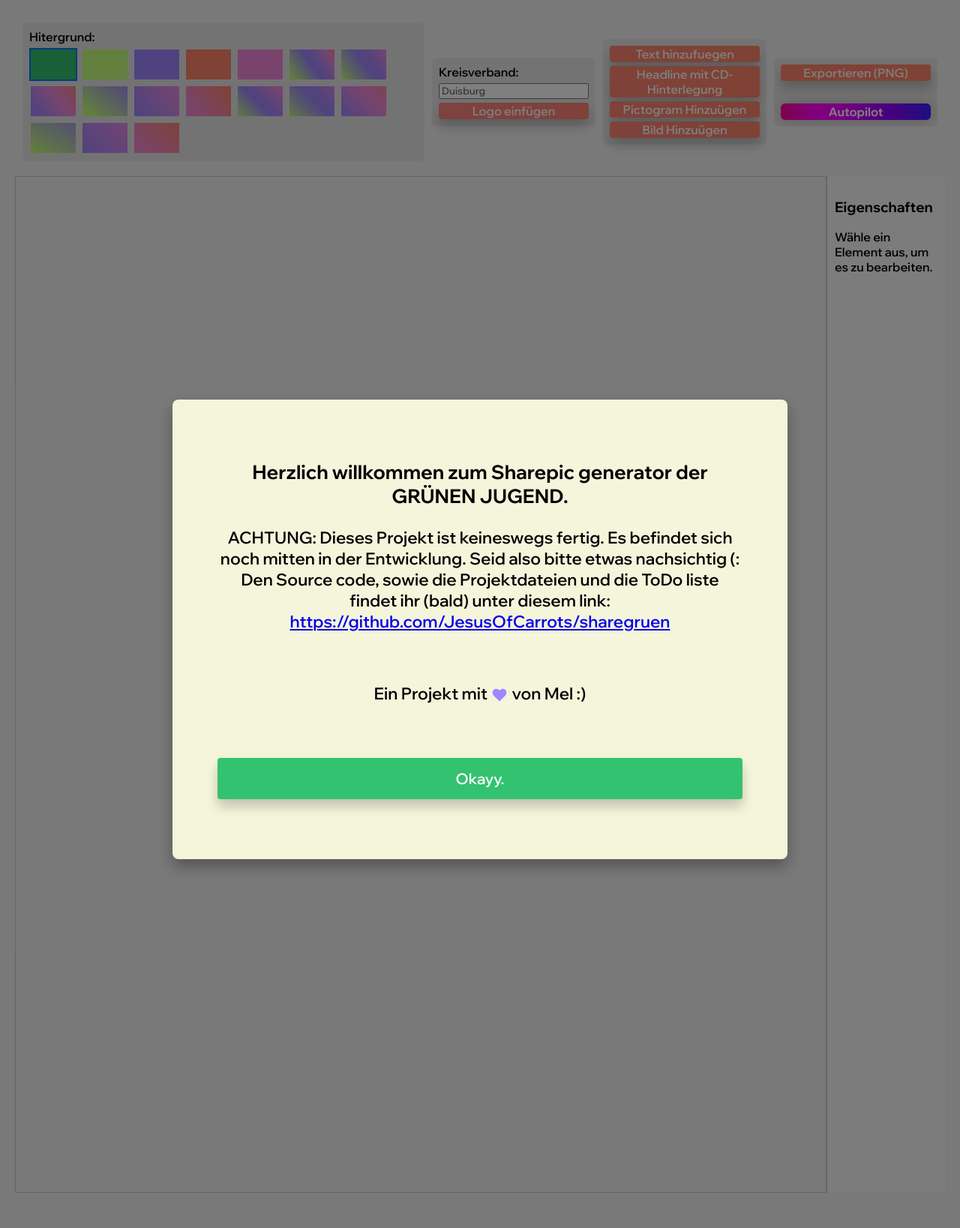
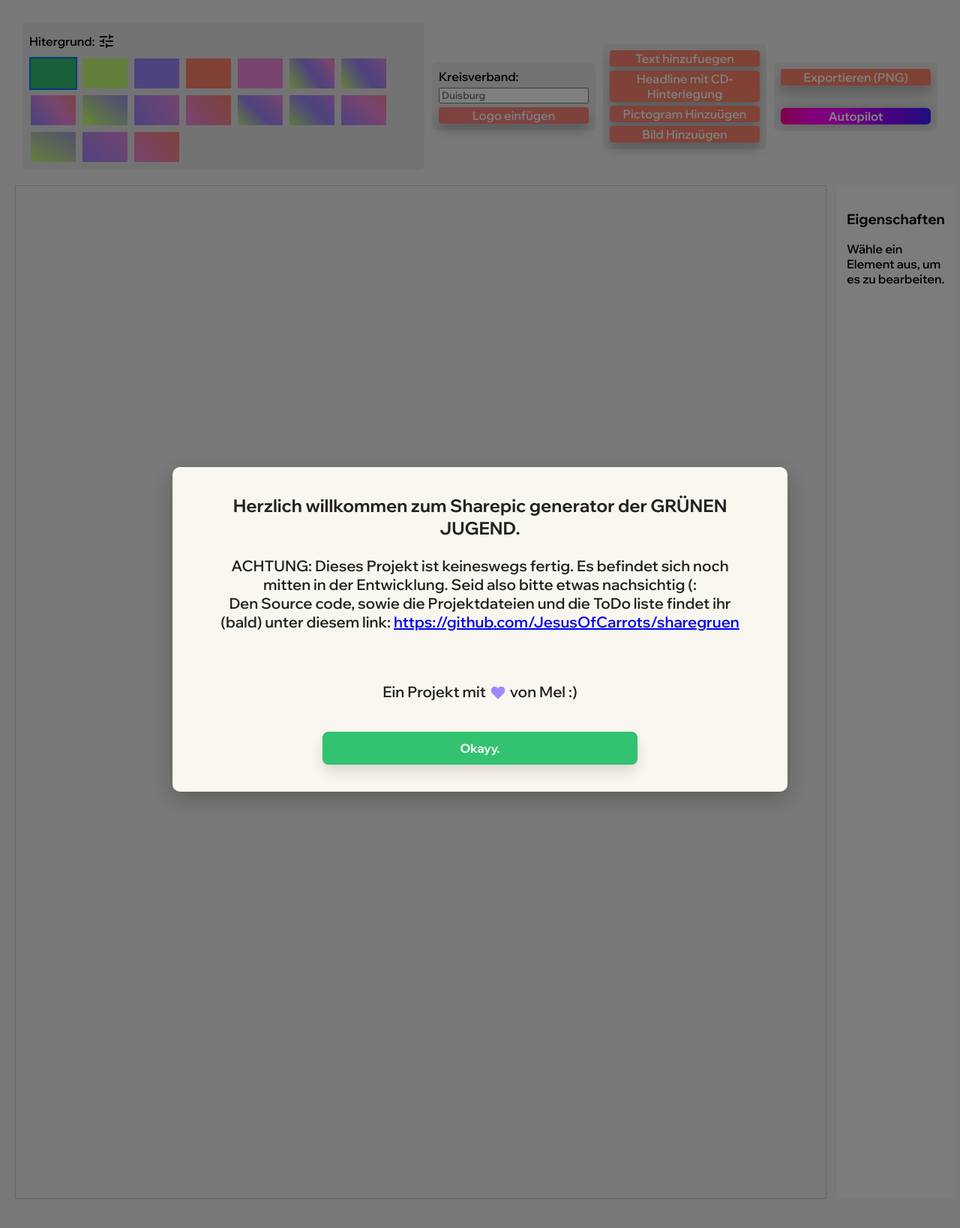
Before and after one commit to JesusOfCarrots/sharegruen, a Flask app: page /editor in a window 1280 px wide. Shown: the top 1638 px of the page at 75% size. Run offline with Flask 3, Linux system fonts and the light colour scheme; some libraries are stand-ins or nearby versions.

Commit message:
Large Commit: CANVAS Size || Css unity || new export system || adjusted autopilot

```diff
--- a/static/css/buttons.css
+++ b/static/css/buttons.css
@@ -111,3 +111,70 @@ header button:hover{opacity: 0.9; transform: scale(1.03);}
   0% { background-position: 0% 50%; }
   100% { background-position: 100% 50%; }
 }
+
+
+#modalbox button,
+#picto-select-screen button,
+#autopilot-screen button,
+.autopilot-buttons button,
+.closeBtn {
+  appearance: none;
+  -webkit-appearance: none;
+  border: 0;
+  outline: 0;
+  background-color: #33c270;
+  color: #fff;
+  padding: 12px 18px;
+  border-radius: 8px;
+  font-size: 16px;
+  font-weight: 700;
+  cursor: pointer;
+  box-shadow: 0 10px 18px rgba(0,0,0,0.12);
+  transition: transform .12s ease, box-shadow .12s ease, opacity .12s ease;
+  width: 100%;
+  max-width: 420px;
+  margin: 20px auto 0;
+  display: inline-block;
+  text-align: center;
+}
+#modalbox button:hover,
+#picto-select-screen button:hover,
+#autopilot-screen button:hover,
+.autopilot-buttons button:hover,
+.closeBtn:hover {
+  transform: translateY(-2px);
+  box-shadow: 0 14px 24px rgba(0,0,0,0.14);
+}
+
+.autopilot-buttons button {
+  width: auto;
+  padding: 10px 14px;
+  margin: 0 6px;
+  max-width: none;
+}
+.autopilot-buttons {
+  display: flex;
+  justify-content: center;
+  gap: 8px;
+  margin-top: 14px;
+}
+
+label[for="bgSelect"]{
+  display: inline-flex;
+  align-items: center;
+  grid-area: 6px;
+}
+#settings-btn{
+  all: unset;
+  transition: all 500ms; -webkit-transition: all 500ms; -moz-transition: all 500ms; -o-transition: all 500ms;
+
+  background-image: url(../img/settings.svg);
+  background-repeat: no-repeat;
+  background-position: 50% 50%;
+  height: 32px;
+  width: 32px;
+  border: none;
+  cursor: pointer;
+  display: inline-block;
+}
+#settings-btn:hover{ opacity: 0.9; transform: scale(1.03); }
--- a/static/css/style.css
+++ b/static/css/style.css
@@ -16,6 +16,22 @@
   font-weight: 600; /* SemiBold */
   font-style: normal;
 }
+:root{
+  --dialog-width: 90%;
+  --dialog-max-width: 700px;
+  --dialog-padding: 28px 36px;
+  --dialog-radius: 10px;
+  --dialog-bg: #f9f7ef;
+  --dialog-font-size: 18px;
+  --dialog-font-weight: 600;
+
+  --cd-gruen: #c7ff7a;
+  --cd-duenkel-gruen: #33c270;
+  --cd-orange: #ff8568;
+  --cd-pink: #f28ade;
+  --cd-lila: #9f88ff;
+}
+
 button, a {transition: all 500ms; -webkit-transition: all 500ms; -moz-transition: all 500ms; -o-transition: all 500ms;}
 html, body{
   margin: 0;
@@ -28,50 +44,66 @@ body {
     padding: 20px;
 }
 
-/** Alter BOX **/
-/* The dark overlay behind the modal */
-#overlay, #picto-overlay, #autopilot-overlay {
-  position: fixed; /* stays on screen even when scrolling */
-  top: 0;
-  left: 0;
+#canvas-container { display: flex; position: relative; gap: 12px; }
+#sidebar { width: 260px; padding: 14px; border-left: 1px solid #ececec; background: #fafafa; }
+#stage-container { flex: 1; border: 1px solid #ddd; min-height: 320px; }
+#stage-container {
+  display: flex;
+  align-items: center;
+  justify-content: center;
   width: 100%;
   height: 100%;
-  background-color: rgba(0, 0, 0, 0.5); /* dim background */
+  border: 1px solid #ccc;
+  position: relative;
+}
+
+/* -------------------------
+   Overlay
+   ------------------------- */
+#overlay, #picto-overlay, #autopilot-overlay, #settings-overlay {
+  position: fixed;           /* stays on screen when scrolling */
+  inset: 0;                  /* top:0; left:0; right:0; bottom:0 */
   display: none;
   align-items: center;
   justify-content: center;
-  z-index: 9999; /* make sure it’s above everything else */
+  background-color: rgba(0,0,0,0.5);
+  z-index: 9999;
+  padding: 20px;
   overflow: auto;
 }
 
-/* The modal itself */
-#modalbox, #picto-select-screen, #autopilot-screen{
-  width: 80%;
-  max-width: 700px;
+#modalbox,
+#picto-select-screen,
+#autopilot-screen,
+#settings-screen {
+  width: var(--dialog-width);
+  max-width: var(--dialog-max-width);
+  background: var(--dialog-bg);
+  border-radius: var(--dialog-radius);
+  padding: var(--dialog-padding);
+  box-shadow: 0 10px 30px rgba(0,0,0,0.25);
   text-align: center;
-  padding: 80px 60px;
-  font-size: 22px;
-  font-weight: 600;
-  background-color: beige;
-  border-radius: 8px;
-  box-shadow: 0 10px 20px rgba(0, 0, 0, 0.3);
+  font-size: var(--dialog-font-size);
+  font-weight: var(--dialog-font-weight);
+  color: #222;
+  box-sizing: border-box;
 }
 
-#picto-select-screen, #autopilot-screen {
-  width: 80%;
-  max-width: 700px;
-  background: #f9f9f9;
-  padding: 20px 30px;
-  border-radius: 10px;
-  box-shadow: 0 5px 20px rgba(0, 0, 0, 0.3);
-  max-height: 90vh;
+#picto-select-screen,
+#autopilot-screen,
+#settings-screen {
+  max-height: 85vh;
   overflow-y: auto;
   scrollbar-width: thin;
-  scrollbar-color: #ccc transparent;
+  scrollbar-color: #cfcfcf transparent;
 }
+
 #autopilot-screen {
-  height: 55%;
- }
+  min-height: 280px;
+  display: flex;
+  flex-direction: column;
+  justify-content: space-between;
+}
 
 #pictoGrid {
   display: grid;
@@ -86,84 +118,162 @@ body {
   align-items: center;
   font-size: 12px;
   cursor: pointer;
-  border-radius: 6px;
-  padding: 5px;
+  border-radius: 8px;
+  padding: 8px;
   background: #fff;
-  border: 1px solid #ddd;
-  transition: 0.2s;
+  border: 1px solid #e6e6e6;
+  transition: transform .14s ease, box-shadow .14s ease, border-color .14s ease;
 }
-
 .picto-item:hover {
-  border-color: #007bff;
-  transform: scale(1.05);
+  transform: translateY(-4px) scale(1.03);
+  border-color: var(--cd-duenkel-gruen);
+  box-shadow: 0 8px 18px rgba(46,164,79,0.08);
 }
-
 .picto-item img {
   width: 60px;
   height: 60px;
   object-fit: contain;
-  margin-bottom: 4px;
+  margin-bottom: 6px;
+}
+
+#autopilot-content textarea {
+  width: 100%;
+  max-width: 420px;
+  height: 130px;
+  padding: 12px 14px;
+  box-sizing: border-box;
+  border: 2px solid #e6e6e6;
+  border-radius: 8px;
+  background-color: #fff;
+  resize: none;
+  margin: 6px auto;
+  display: block;
+  font-family: inherit;
+  font-size: 15px;
+}
+#autopilot-content input[type=text] {
+  width: 100%;
+  max-width: 420px;
+  padding: 10px 12px;
+  margin: 10px auto;
+  box-sizing: border-box;
+  border-radius: 8px;
+  border: 1px solid #e6e6e6;
+  display: block;
+}
+#settings-screen input[type=range] {
+  width: 100%;
+  max-width: 420px;
+  margin: 20px auto;
+  display: block;
+
+  -webkit-appearance: none;
+  appearance: none;
+  background-color: transparent;
+}
+#settings-screen input[type=range]::-webkit-slider-runnable-track{
+  height: 4px;
+  border-radius: 4px;
+  background: linear-gradient(
+    to right,
+    var(--cd-gruen) 0%,
+    var(--cd-orange) 30%,
+    var(--cd-pink) 60%,
+    var(--cd-lila) 100%
+  );
+}
+#settings-screen input[type=range]::-moz-range-track{
+  height: 4px;
+  border-radius: 4px;
+  background: linear-gradient(
+    to right,
+    var(--cd-gruen) 0%,
+    var(--cd-orange) 30%,
+    var(--cd-pink) 60%,
+    var(--cd-lila) 100%
+  );
+}
+#settings-screen input[type=range]::-ms-track{
+  height: 4px;
+  border-radius: 4px;
+  background: linear-gradient(
+    to right,
+    var(--cd-gruen) 0%,
+    var(--cd-orange) 30%,
+    var(--cd-pink) 60%,
+    var(--cd-lila) 100%
+  );
+  border-color: transparent;
+  color: transparent;
+}
+
+#settings-screen input[type=range]::-webkit-slider-thumb {
+  -webkit-appearance: none;
+  appearance: none;
+
+  height: 20px;
+  width: 20px;
+  /*background: var(--cd-duenkel-gruen); */
+  background: var(--thumb-bg);
+
+  transform: translateY(-8px);
+
+  cursor: grab;
+  box-shadow: 0px 4px 8px rgba(0,0,0,0.25);
+}
+
+#settings-screen input[type=range]::-webkit-slider-thumb:active {
+  cursor: grabbing;
+  box-shadow: 0px 4px 10px rgba(0,0,0,0.35);
+}
+#settings-screen input[type=range]::-moz-range-thumb {
+  height: 20px;
+  width: 20px;
+
+  background: var(--thumb-bg);
+
+  cursor: grab;
+  box-shadow: 0px 4px 8px rgba(0,0,0,0.25);
+}
+
+#settings-screen input[type=range]::-moz-range-thumb:active {
+  cursor: grabbing;
+}
+
+#settings-screen input[type=range]::-ms-thumb {
+  height: 20px;
+  width: 20px;
+
+  background: var(--thumb-bg);
+
+  cursor: grab;
 }
 
 
-#modalbox button, #picto-select-screen button, #autopilot-screen button {
-  background-color: #33c270;
-  color: #fff;
-  padding: 15px 0;
-  border-radius: 4px;
-  font-size: 20px;
-  width: 100%;
-  border: 0;
-  outline: 0;
-  margin-top: 50px;
-  cursor: pointer;
-  box-shadow: 0 10px 15px rgba(0, 0, 0, 0.2);
+/* -------------------------
+   Responsive
+   ------------------------- */
+@media (min-width: 900px) {
+  #modalbox,
+  #picto-select-screen,
+  #autopilot-screen,
+  #settings-screen {
+    --dialog-width: 70%;
+    --dialog-max-width: 820px;
+    --dialog-padding: 36px 48px;
+    --dialog-font-size: 20px;
+  }
+  #sidebar { width: 300px; }
 }
 
-#canvas-container {
-    display: flex;
-    position: relative;
+@media (max-width: 520px) {
+  #modalbox,
+  #picto-select-screen,
+  #autopilot-screen,
+  #settings-screen {
+    --dialog-padding: 18px 16px;
+    font-size: 16px;
+  }
+  .autopilot-buttons { flex-direction: column; }
+  .autopilot-buttons button { width: 100%; max-width: none; }
 }
-
-#stage-container {
-    flex: 1;
-    border: 1px solid #ccc;
-
-}
-
-#sidebar {
-    width: 20%;
-    padding: 10px;
-    border-left: 1px solid #ccc;
-    background: #f9f9f9;
-}
-
-
-/* AUTOPILOT ***/
-#autopilot-input::placeholder{ font-family: 'Wix Made For Display'; font-size: 16px; }
-#autopilot-next, #autopilot-prev, #closeAutopilotBtn { max-width: 20%; }
-#autopilot-next:hover, #autopilot-prev:hover, #closeAutopilotBtn:hover { transform: scale(1.03); }
-#autopilot-content textarea {
-  width: 280px;
-  height: 130px;
-  padding: 12px 20px;
-  box-sizing: border-box;
-  border: 2px solid #ccc;
-  border-radius: 4px;
-  background-color: #f8f8f8;
-  resize: none;
-}
-#autopilot-content input[type=text] {
-  width: 280px;
-  padding: 12px;
-  margin: 10px 0;
-  box-sizing: border-box;
-}
-.autopilot-export-container {
-    margin-top: 1.2rem;
-    padding: 0.5rem 0;
-    font-size: 1rem;
-}
-.autopilot-export-container input {
-    margin-right: 0.5rem;
-}
--- a/static/js/editor.fabric.js
+++ b/static/js/editor.fabric.js
@@ -8,10 +8,30 @@ const canvas = new fabric.Canvas('editorCanvas', {
     height: H,
     enableRetinaScaling: false
 });
+
 canvas.setDimensions({ width: W, height: H });
-canvas.setZoom(1);
-canvas.getElement().style.width  = `${W}px`;
-canvas.getElement().style.height = `${H}px`;
+
+const stageContainer = document.getElementById('stage-container');
+let scaleFactor = 1;
+let canvasMargin = 0.77; // use 77% of available space
+
+function updateCanvasSclae(){
+    const rect = stageContainer.getBoundingClientRect();
+
+    const scale = Math.min(
+        (rect.width * canvasMargin) / W,
+        (rect.height * canvasMargin) / H,
+        1
+    );
+
+    scaleFactor = scale;
+    canvas.setZoom(scaleFactor);
+    canvas.calcOffset();
+
+    canvas.requestRenderAll();
+}
+updateCanvasSclae();
+window.addEventListener('resize', updateCanvasSclae);
 
 //#region CD BASICS
 const FONT_FAMILY = 'Wix Made For Display';
@@ -42,17 +62,18 @@ function loadBackground(src) {
         fabric.Image.fromURL(imgURL, (img) => {
             const cw = canvas.getWidth();
             const ch = canvas.getHeight();
-            const scale = Math.max(cw / img.width, ch / img.height);
+            const scaleX = cw / img.width;
+            const scaleY = ch / img.height;
 
             img.set({
-                left: (cw - img.width * scale) / 2,
-                top: (ch - img.height * scale) / 2,
+                left: 0,
+                top: 0,
                 originX: 'left',
                 originY: 'top',
                 selectable: false,
                 evented: false,
-                scaleX: scale,
-                scaleY: scale
+                scaleX: scaleX,
+                scaleY: scaleY
             });
 
             if (bgImageObj) {
@@ -271,7 +292,7 @@ document.getElementById('addText').addEventListener('click', () => {
 });
 
 function createHeadlineGroupMultiLine(textValue = ' ') {
-    const fontSize = 90;
+    const fontSize = 100;
     const lineHeight = 1.3;
     const padX = 20;
     const padY = 10;
@@ -291,7 +312,7 @@ function createHeadlineGroupMultiLine(textValue = ' ') {
         const text = new fabric.Text(safeText, {
             left: padX,
             top: yOffset + padY,
-            fontSize,
+            fontSize: fontSize,
             lineHeight,
             fontFamily: FONT_FAMILY,
             fontWeight: 800,
@@ -389,6 +410,7 @@ function updateMultiLineText(group, newText) {
     // remember old pos
     const oldLeft = group.left;
     const oldTop = group.top;
+    const initialFontSize = group._lineGroups[0] ? group._lineGroups[0]._headlineText.fontSize : 90;
 
     const rawLines = newText.split(/\r?\n/);
     const lines = rawLines.map(l => l.trim() === "" ? " " : l.trim());
@@ -412,7 +434,7 @@ function updateMultiLineText(group, newText) {
         const text = new fabric.Text(safeText, {
             left: padX,
             top: yOffset,
-            fontSize: 90,
+            fontSize: initialFontSize,
             lineHeight: 1.3,
             fontFamily: FONT_FAMILY,
             fontWeight: 800,
@@ -672,9 +694,6 @@ async function piktogramme() {
     }
   }
 
-  function closePicto() {
-    document.getElementById("picto-overlay").style.display = 'none';
-  }
 
 // add svg to canvas
 function addPictogramToCanvas(url) {
@@ -963,66 +982,82 @@ document.addEventListener('keydown', (e) => {
 */
 
 //#endregion
+const scaleSlider = document.getElementById('canvas-size-input');
+const scaleSliderText = document.getElementById('canvas-scale-text')
+scaleSliderText.textContent = Math.round(canvasMargin * 100) + '%';
+scaleSlider.value = canvasMargin;
+
+scaleSlider.addEventListener('input', () => {
+    canvasMargin = parseFloat(scaleSlider.value);
+    updateCanvasSclae();
+    scaleSliderText.textContent = Math.round(canvasMargin * 100) + '%';
+});
+//#region Settings
+
+//#endregion
 
 //#region EXPORT
-async function withCleanExport(fn) {
-    const prevSelection = canvas.selection;
+async function exportSharepic(){
+    if (bgImageObj) canvas.sendToBack(bgImageObj);
+
     const active = canvas.getActiveObject();
-    const prevFlags = new Map();
-    canvas.getObjects().forEach(o => {
-        prevFlags.set(o, { hasControls: o.hasControls, hasBorders: o.hasBorders });
-        o.hasControls = false;
-        o.hasBorders  = false;
+    canvas.discardActiveObject();
+    canvas.requestRenderAll();
+
+    const json = canvas.toJSON();
+
+    // create off-screen canvas
+    const offscreenEl = document.createElement('canvas');
+    offscreenEl.width = W;
+    offscreenEl.height = H;
+
+    const offscreenCanvas = new fabric.StaticCanvas(offscreenEl, {
+        width: W,
+        height: H,
+        enableRetinaScaling: false
     });
 
-    canvas.selection = false;
-    canvas.discardActiveObject();
-    canvas.renderAll();
+    // load JSON to offscreen canvas
+    await new Promise(resolve => {
+        offscreenCanvas.loadFromJSON(json, () =>{
+            offscreenCanvas.setViewportTransform([1, 0, 0, 1, 0, 0]);
+            offscreenCanvas.renderAll();
+            resolve();
+        });
+    });
 
-    await new Promise(r => requestAnimationFrame(r));
-
-    try {
-        return await fn();
-    } finally {
-        canvas.selection = prevSelection;
-        if (active) canvas.setActiveObject(active);
-        prevFlags.forEach((flags, o) => {
-        o.hasControls = flags.hasControls;
-        o.hasBorders  = flags.hasBorders;
-        });
-        canvas.renderAll();
-    }
-}
-
-document.getElementById('export').addEventListener('click', async () => {
-    if (bgImageObj) canvas.sendToBack(bgImageObj);
-
-    const result = await withCleanExport(async () => {
-        const htmlCanvas = canvas.getElement();
-
-        const blob = await new Promise(resolve =>
-            htmlCanvas.toBlob(resolve, 'image/jpeg', 0.85)
-        );
-        if (!blob) {
+    // create blob
+    const blob = await new Promise(resolve => offscreenCanvas.getElement().toBlob(resolve, 'image/jpeg', 0.85));
+    if (!blob){
         alert('Fehler beim Erstellen des Bildes.');
         return;
     }
 
+    // export via flask
     const form = new FormData();
-        form.append('image', blob, blob.type === 'image/png' ? 'sharepic.png' : 'sharepic.jpg');
+    form.append('image', blob, 'sharepic.jpg');
 
     const res = await fetch('/export_file', { method: 'POST', body: form });
     const ct = res.headers.get('content-type') || '';
-        if (!res.ok) {
+    if(!res.ok){
         const msg = ct.includes('application/json') ? (await res.json()).error : await res.text();
         alert('Export fehlgeschlagen: ' + msg);
         return;
     }
-        const json = await res.json();
-        window.location.href = json.url;
+    const jsonRes = await res.json();
+    window.location.href = jsonRes.url;
+
+    if(active) {
+        canvas.setActiveObject(active);
+        canvas.requestRenderAll();
+    }
+}
+
+document.getElementById('export').addEventListener('click', () => {
+    exportSharepic().catch(err => {
+        console.log(err);
+        alert('Unbekannter Fehler beim Export.');
     });
-
-    return result;
 });
 
 //#endregion
--- a/templates/editor.html
+++ b/templates/editor.html
@@ -14,7 +14,7 @@
     <div class="toolbar">
 
         <div class="tool-group">
-            <label for="bgSelect">Hitergrund:</label>
+            <label for="bgSelect">Hitergrund: <button id="settings-btn" onclick="openSettings()"></button></label>
             <div class="bg-options">
                 <img src="/static/backgrounds/GJ_dunkelGruen.png" data-src="GJ_dunkelGruen.png" class="bg-thumb">
                 <img src="/static/backgrounds/GJ_Gruen.png" data-src="GJ_Gruen.png" class="bg-thumb">
@@ -94,6 +94,21 @@
         </div>
     </div>
 
+    <!-- Settings canvas -->
+    <div id="settings-overlay">
+        <div id="settings-screen" class="dialog">
+            <h2>Canvas Größe anpassen</h2> <br>
+
+            <h3 id="canvas-scale-text" class="canvas-scale-text">10%</h3>
+
+            <input type="range" id="canvas-size-input" value="0.77" min="0.1" max="1" step="0.1">
+
+            <button id="settings-close-btn" class="closeBtn" onclick="closeSettings()">
+                Schließen
+            </button>
+        </div>
+    </div>
+
     <div id="overlay">
         <div id="modalbox">
             <h3 style="margin-top: 0;">Herzlich willkommen zum Sharepic generator der GRÜNEN JUGEND. </h3>
@@ -124,6 +139,16 @@
         function closeModal() {
             document.getElementById('overlay').style.display = 'none';
         }
+        function closePicto() {
+            document.getElementById("picto-overlay").style.display = 'none';
+        }
+        function openSettings() {
+            document.getElementById("settings-overlay").style.display = "flex";
+        }
+
+        function closeSettings() {
+            document.getElementById("settings-overlay").style.display = "none";
+        }
 
         document.getElementById("setKV").addEventListener('click', () => {
             const kv = document.getElementById('kvInput').value.trim();
@@ -133,10 +158,11 @@
 
         // random bg for buttons
         const r = Math.ceil(Math.random() * 12)
-        document.querySelectorAll("header button").forEach(btn => {
+        document.querySelectorAll("header button:not(#settings-btn)").forEach(btn => {
             btn.style.background = `url('/static/backgrounds/GJ_Verlaufe_IG${r}.png') fixed`;
             btn.style.backgroundSize = "cover";
         });
+        document.querySelector('#settings-screen input[type=range]').style.setProperty('--thumb-bg', `url('/static/backgrounds/GJ_Verlaufe_IG${r}.png') center/cover no-repeat`);
     </script>
     <script src="/static/js/editor.fabric.js"></script>
 </body>
```
Also changed, not shown: static/backgrounds/GJ_dunkelGruen.png, static/img/settings.svg (added). Lines whose indentation alone changed are shown as unchanged.
